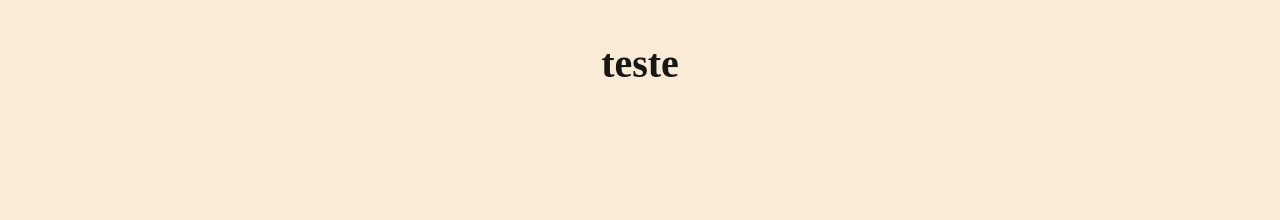
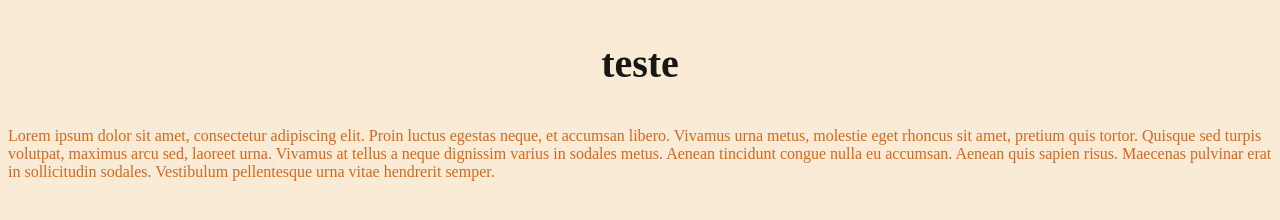
Before and after one commit to Bela016/AULA-GIT, a plain HTML site: page index.html in a window 1280 px wide. Drawn offline with Linux system fonts and the light colour scheme.

Commit message:
inserindo um paragrafo e trocando a cor dele

```diff
--- a/estilo.css
+++ b/estilo.css
@@ -5,4 +5,9 @@ h3{
     color: rgb(23, 23, 22);
     font-size: 40px;
     text-align: center;
+
 }
+
+p{
+    color: chocolate;
+}
--- a/index.html
+++ b/index.html
@@ -8,5 +8,6 @@
 </head>
 <body>
     <h3>teste</h3>
+    <p>Lorem ipsum dolor sit amet, consectetur adipiscing elit. Proin luctus egestas neque, et accumsan libero. Vivamus urna metus, molestie eget rhoncus sit amet, pretium quis tortor. Quisque sed turpis volutpat, maximus arcu sed, laoreet urna. Vivamus at tellus a neque dignissim varius in sodales metus. Aenean tincidunt congue nulla eu accumsan. Aenean quis sapien risus. Maecenas pulvinar erat in sollicitudin sodales. Vestibulum pellentesque urna vitae hendrerit semper.</p>
 </body>
 </html>
```
